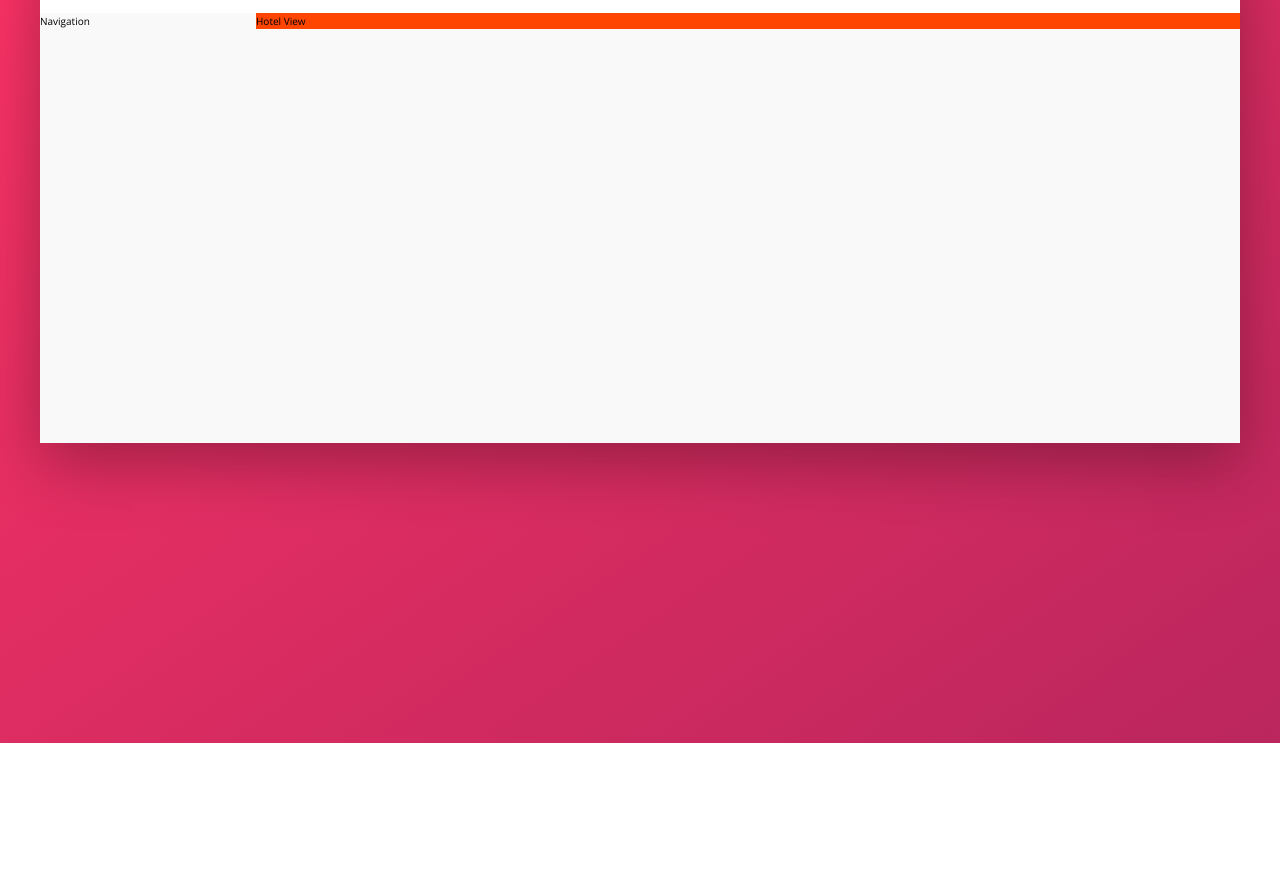
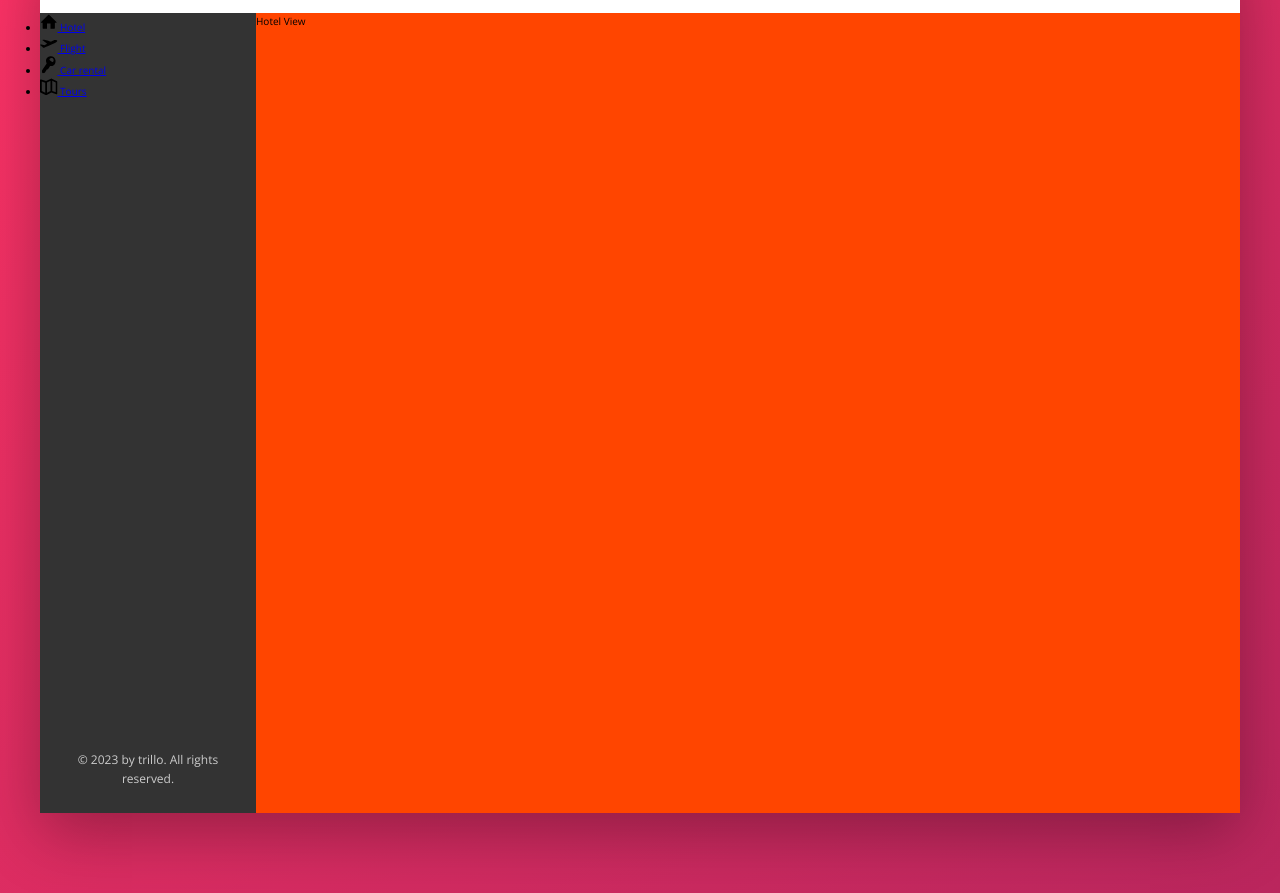
Before and after one commit to Rfigueroa2317/Trillo, a website: page index.html in a window 1280 px wide. Shown: the part 137-1030 px from the top of the page. Before the commit the page ends 880 px from the top, so only its background shows below. Drawn offline with nearby package versions, Linux system fonts and the light colour scheme.

Commit message:
building the side nav

```diff
--- a/index.html
+++ b/index.html
@@ -56,7 +56,47 @@
       </header>
 
       <div class="content">
-        <nav class="sidebar">Navigation</nav>
+        <nav class="sidebar">
+          <ul class="side-nav">
+            <li class="side-nav__item">
+              <a href="#" class="side-nav__link">
+                <svg class="side-nav__icon">
+                  <use xlink:href="img/sprite.svg#icon-home"></use>
+                </svg>
+                <span>Hotel</span>
+              </a>
+            </li>
+            <li class="side-nav__item">
+              <a href="#" class="side-nav__link">
+                <svg class="side-nav__icon">
+                  <use xlink:href="img/sprite.svg#icon-aircraft-take-off"></use>
+                </svg>
+                <span>Flight</span>
+              </a>
+            </li>
+            <li class="side-nav__item">
+              <a href="#" class="side-nav__link">
+                <svg class="side-nav__icon">
+                  <use xlink:href="img/sprite.svg#icon-key"></use>
+                </svg>
+                <span>Car rental</span>
+              </a>
+            </li>
+            <li class="side-nav__item">
+              <a href="#" class="side-nav__link">
+                <svg class="side-nav__icon">
+                  <use xlink:href="img/sprite.svg#icon-map"></use>
+                </svg>
+                <span>Tours</span>
+              </a>
+            </li>
+          </ul>
+
+          <div class="legal">
+            &copy; 2023 by trillo. All rights reserved.
+          </div>
+        </nav>
+
         <main class="hotel-view">Hotel View</main>
       </div>
     </div>
--- a/sass/_components.scss
+++ b/sass/_components.scss
@@ -114,3 +114,29 @@
     margin-right: 1rem;
   }
 }
+
+// SIDE NAVIGATION
+.side-nav {
+  &__item {
+
+  }
+
+  &__link {
+
+  }
+
+  &__icon {
+    width: 1.75rem;
+    height: 1.75rem;
+
+  }
+
+}
+
+// LEGAL TEXT
+.legal {
+  font-size: 1.2rem;
+  color: var(--color-grey-light-4);
+  text-align: center;
+  padding: 2.5rem;
+}
--- a/sass/_layout.scss
+++ b/sass/_layout.scss
@@ -23,13 +23,18 @@
 }
 
 .sidebar {
-  background-color: var(--color-Grey-dark-1);
+  background-color: var(--color-grey-dark-1);
   flex: 0 0 18%;
+
+  display: flex;
+  flex-direction: column;
+  justify-content: space-between;
 }
 
 .hotel-view {
   background-color: #fff;
   background-color: orangered;
+  height: 80rem;
 
   flex: 1;
 }
```
Also changed, not shown: css/style.css.
